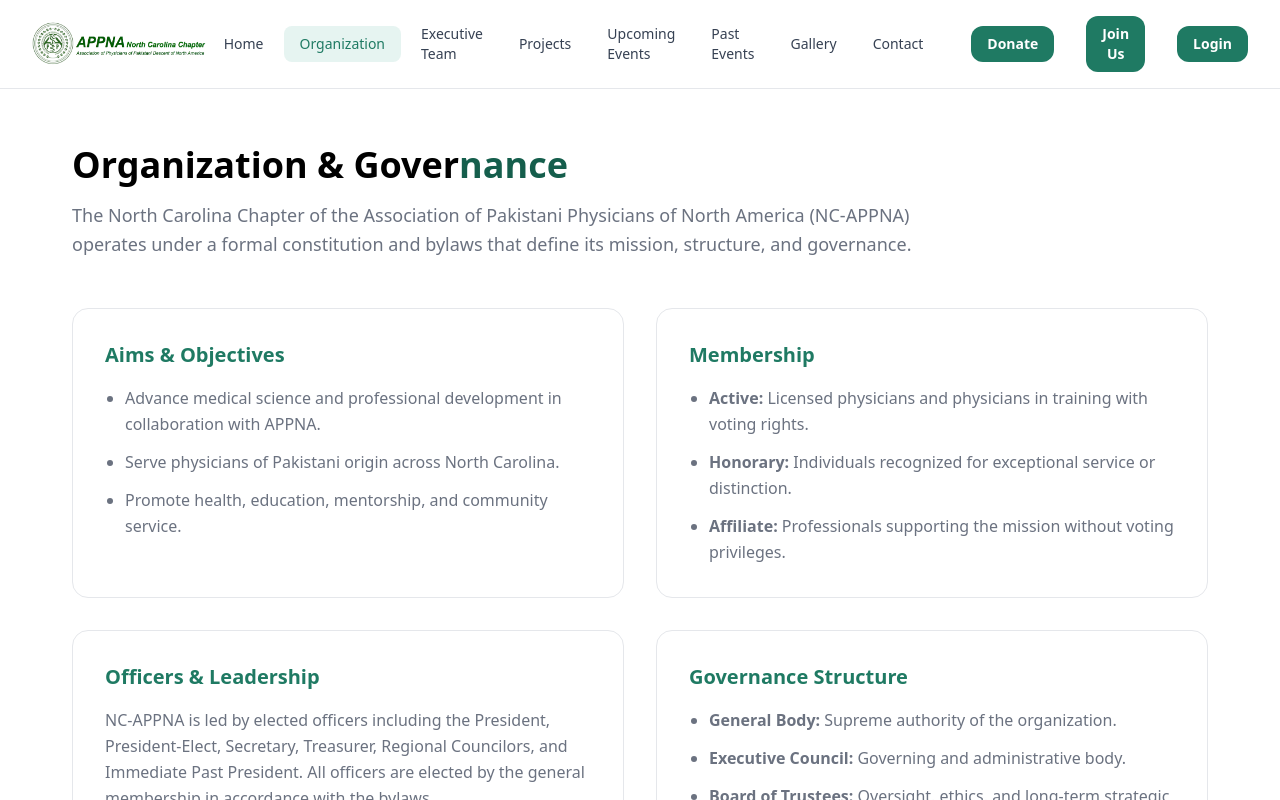
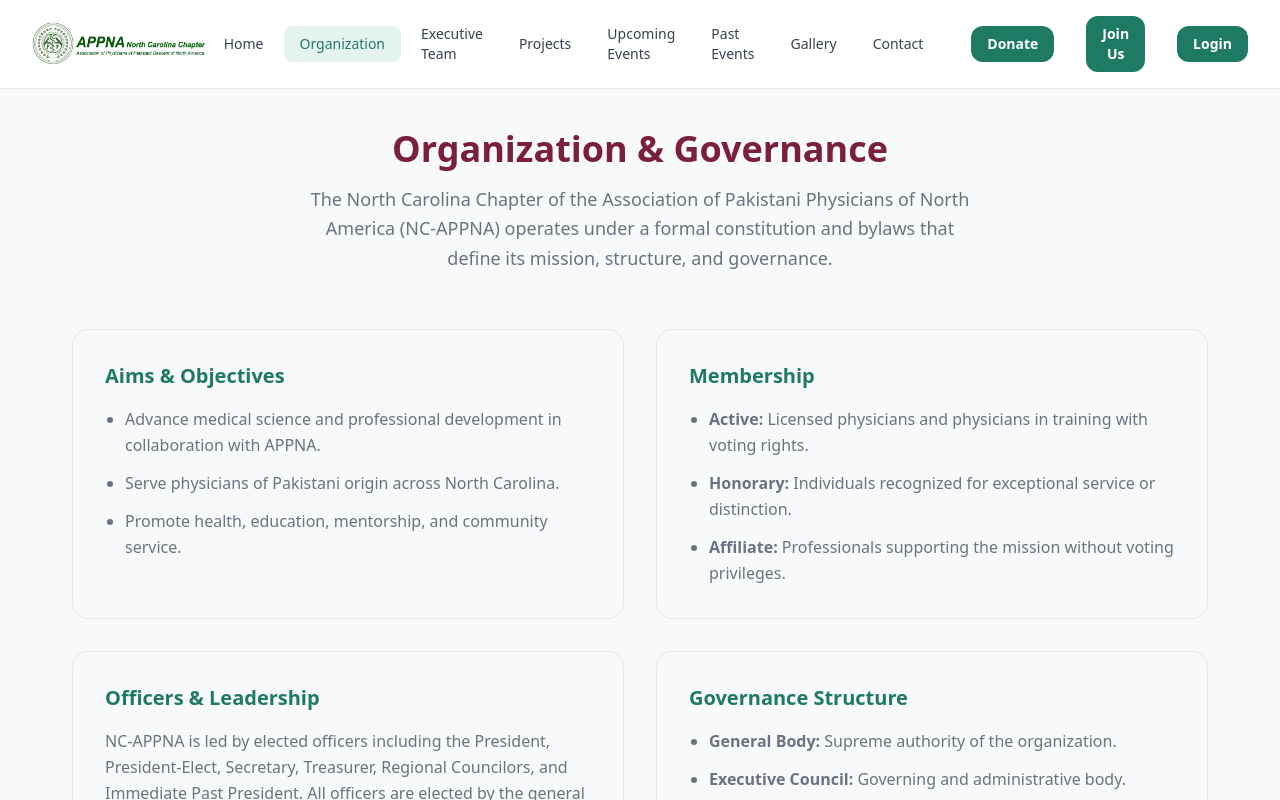
Before and after one commit to AbuBakarSheraz/appna_north_carolina_chapter, a Next.js app: page /organization in a window 1280 px wide. Shown: the top 800 px of the page. Built offline with nearby package versions, Linux system fonts and the light colour scheme.

Commit message:
events added

```diff
--- a/src/app/organization/page.js
+++ b/src/app/organization/page.js
@@ -3,13 +3,13 @@
 
 export default function OrganizationSection() {
   return (
-    <section className="py-10 sm:py-14 bg-white">
+     <section className="relative bg-[#f8f9fb] py-10">
       <div className="px-6 sm:px-10 lg:px-18">
 
         {/* HEADER */}
-        <div className="max-w-4xl mb-12">
-          <h1 className="text-2xl sm:text-4xl font-semibold text-black">
-            Organization & Gover<span className="text-primary-dark font-bold">nance</span>
+       <div className="text-center max-w-2xl mx-auto mb-14">
+          <h1 className="text-3xl md:text-4xl font-semibold text-[#7a1f3d]">
+            Organization & Gover<span className="">nance</span>
           </h1>
           <p className="mt-4 text-lg text-muted leading-relaxed">
             The North Carolina Chapter of the Association of Pakistani Physicians
```
